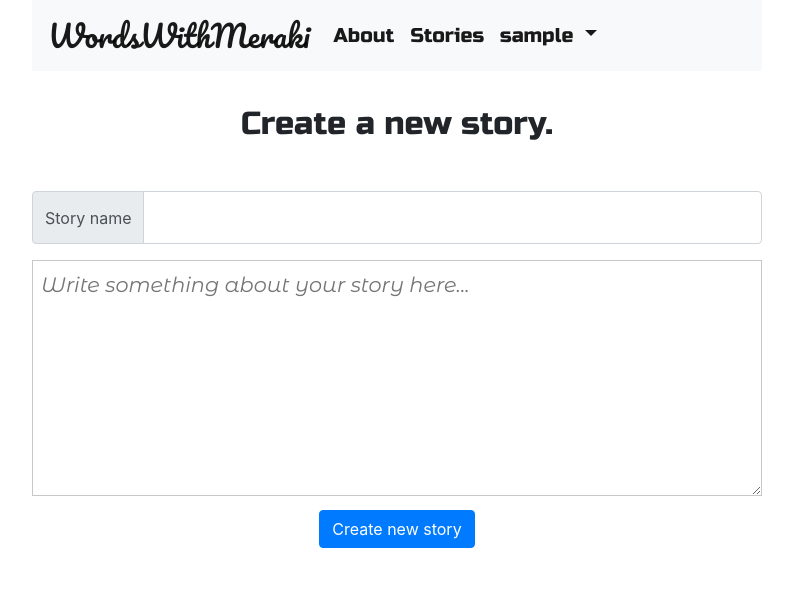
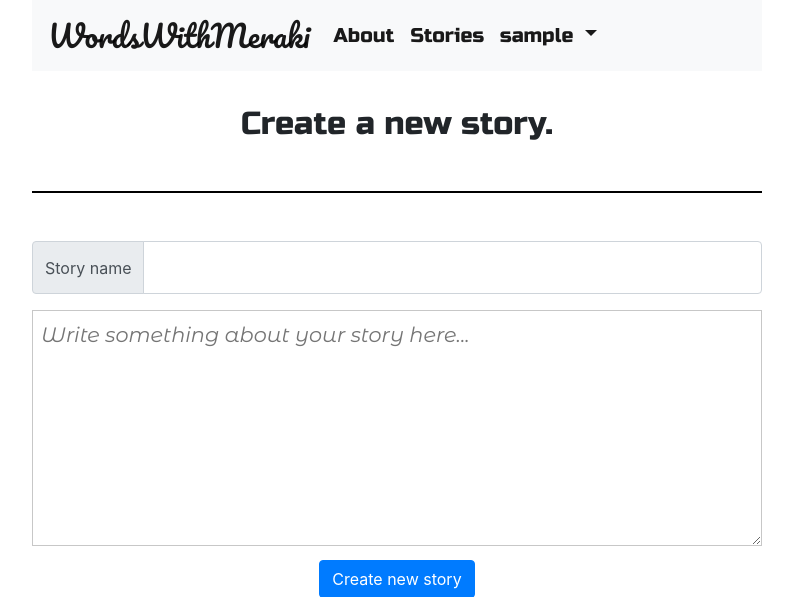
Before and after one commit to Shovon588/personal-blog, a Django app: page /new_story/ in a window 1280 px wide. Shown: the top 597 px of the page, without its empty margins (243-1036 px from the left). Run offline with Django 3.2, Linux system fonts and the light colour scheme; the visitor is signed in with stand-in values (Sample User, id 1); some libraries are stand-ins or nearby versions.

Commit message:
Adder upper border(for decoration)

```diff
--- a/my_blog/blog/templates/blog/new_story_form.html
+++ b/my_blog/blog/templates/blog/new_story_form.html
@@ -4,6 +4,9 @@
 {% block content %}
 
 <h3 class="mt-4">Create a new story.</h3>
+
+<hr class="mt-5" style="border-top: 2px solid black">
+
 <form method="post" class="mt-5">
   {% csrf_token %}
   <div class="input-group mb-3">
```
